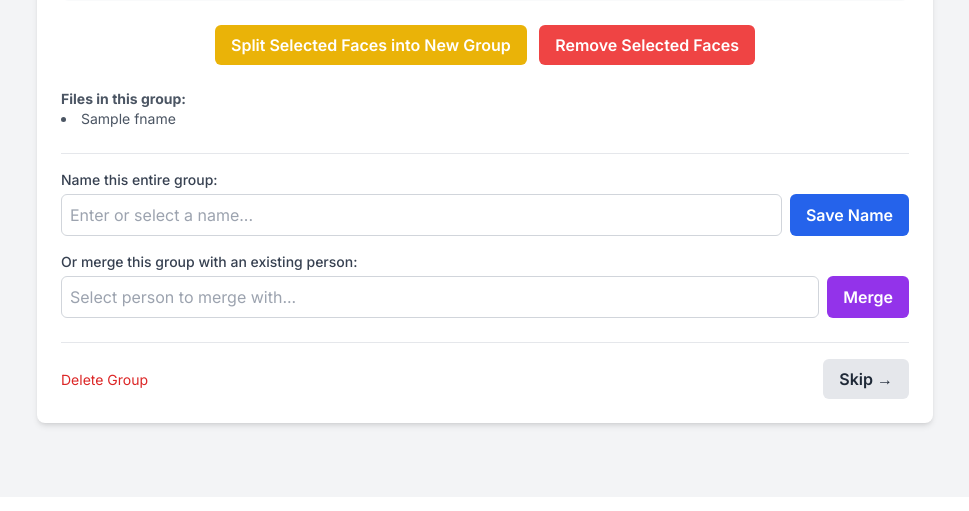
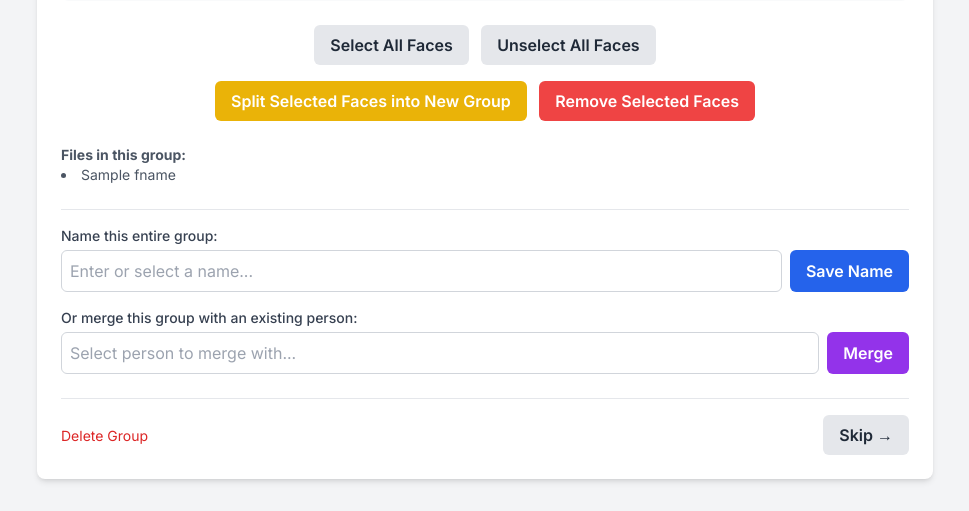
Before and after one commit to jrajasekera/indexium, a Python web app: template templates/group_tagger.html in a window 1280 px wide. Shown: the part 303-814 px from the top of the page, without its empty margins (155-1124 px from the left). Before the commit the page ends 735 px from the top, so only its background shows below. Run offline with Jinja, Linux system fonts and the light colour scheme; the template is opened without the code that fills it: most values are stand-ins (such as "Sample title", 1, 10 or a date in 2020); some libraries are stand-ins or nearby versions.

Commit message:
Add select/unselect all buttons for tag group

```diff
--- a/templates/group_tagger.html
+++ b/templates/group_tagger.html
@@ -15,6 +15,10 @@
             {% else %}
                 <p>No faces found for this group. It may have been an error.</p>
             {% endfor %}
+        </div>
+        <div class="text-center mb-4 space-x-2">
+            <button id="select-all" type="button" class="bg-gray-200 text-gray-800 font-semibold py-2 px-4 rounded-md hover:bg-gray-300">Select All Faces</button>
+            <button id="unselect-all" type="button" class="bg-gray-200 text-gray-800 font-semibold py-2 px-4 rounded-md hover:bg-gray-300">Unselect All Faces</button>
         </div>
         <div class="text-center mb-6 space-x-2">
             <button type="submit" formaction="{{ url_for('split_cluster') }}" class="bg-yellow-500 text-white font-semibold py-2 px-4 rounded-md hover:bg-yellow-600">Split Selected Faces into New Group</button>
@@ -104,6 +108,16 @@
         }
     }
     nameInput.addEventListener('input', checkDuplicate);
-    document.addEventListener('DOMContentLoaded', checkDuplicate);
+    document.addEventListener('DOMContentLoaded', () => {
+        checkDuplicate();
+        const selectAllBtn = document.getElementById('select-all');
+        const unselectAllBtn = document.getElementById('unselect-all');
+        selectAllBtn.addEventListener('click', () => {
+            document.querySelectorAll('.face-checkbox').forEach(cb => cb.checked = true);
+        });
+        unselectAllBtn.addEventListener('click', () => {
+            document.querySelectorAll('.face-checkbox').forEach(cb => cb.checked = false);
+        });
+    });
 </script>
 {% endblock %}
```
Also changed, not shown: tests/test_app.py (+18 -0 lines).
